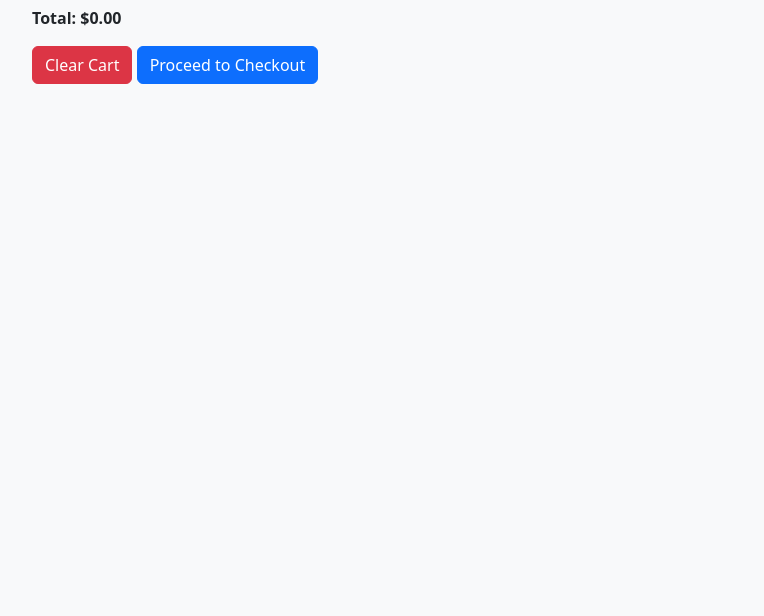
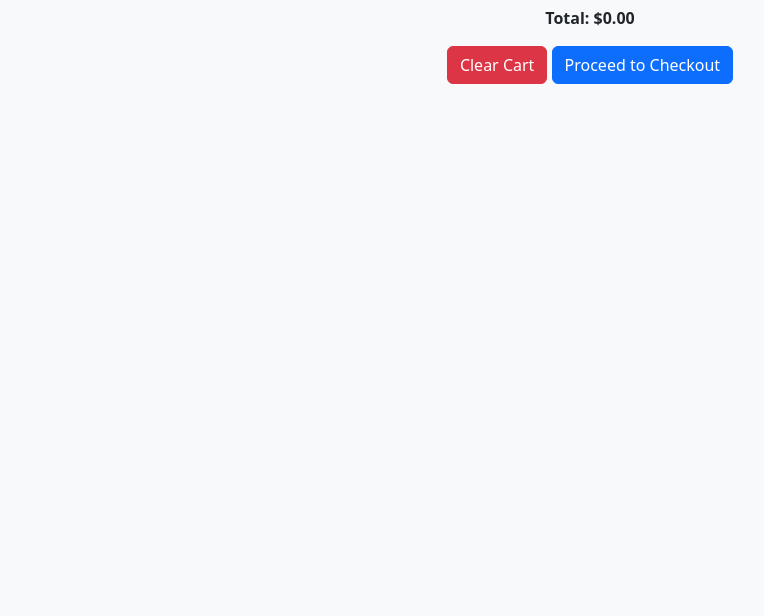
Before and after one commit to syeed00/Project-Shopping-Cart, a plain HTML site: page index.html in a window 1280 px wide. Shown: the part 184-800 px from the top of the page, without its empty margins (50-814 px from the left). Drawn offline with nearby package versions, Linux system fonts and the light colour scheme; no server answers.

Commit message:
index.html

```diff
--- a/index.html
+++ b/index.html
@@ -16,7 +16,7 @@
         <div class="row row-cols-2 row-cols-md-4 g-3" id="product-list"></div>
 
         <!-- Cart Section -->
-        <div class="mt-5">
+        <div class="mt-5 text-center">
             <h2>Shopping Cart (<span id="cart-count">0</span>)</h2>
             <ul class="list-group" id="cart-items"></ul>
             <p class="fw-bold mt-3">Total: <span id="cart-total">$0</span></p>
```
